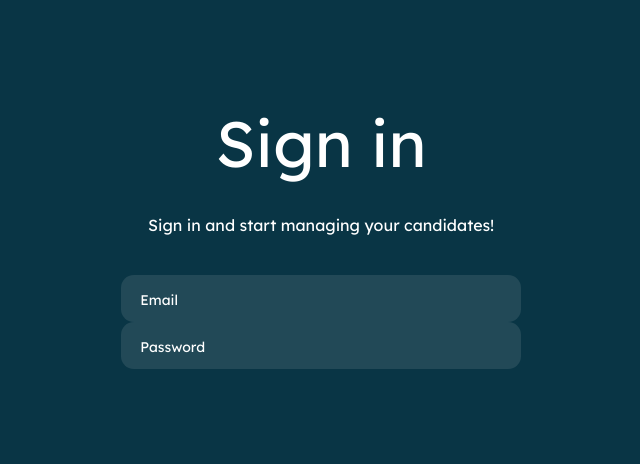
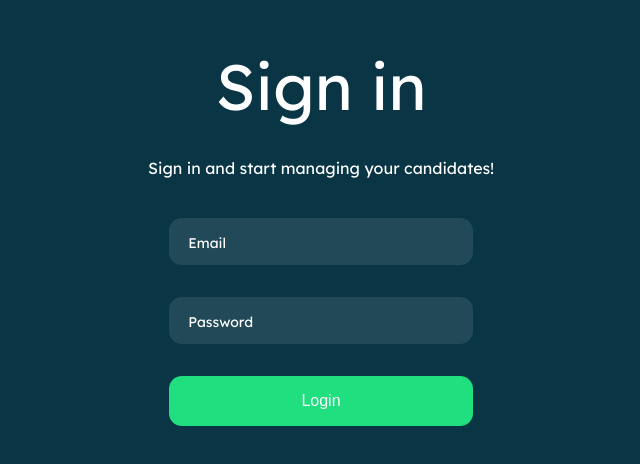
Before and after one commit to andrea-mono/my-first-react-app, a React (Create React App) app: page / in a window 1280 px wide. Shown: the part 164-628 px from the top of the page, without its empty margins (319-959 px from the left). Built offline with nearby package versions, Linux system fonts and the light colour scheme.

Commit message:
feat: button

```diff
--- /dev/null
+++ b/src/components/Button/Button.module.scss
@@ -0,0 +1,14 @@
+.button {
+  font-size: 1rem;
+  color: #FFF;
+  background: #20DF7F;
+  padding: 1rem 1.2rem;
+  border: none;
+  border-radius: 0.8rem;
+  outline: none;
+  cursor: pointer;
+
+  &:active {
+    background: #07d06c;
+  }
+}
--- /dev/null
+++ b/src/components/Button/Button.tsx
@@ -0,0 +1,15 @@
+import React from 'react';
+import classes from './Button.module.scss'
+
+interface ButtonProps {
+    type?: 'submit' | 'button';
+    label: string;
+}
+
+const Button: React.FC<ButtonProps> = props => (
+    <button type={props.type || 'button'} className={classes.button}>
+        {props.label}
+    </button>
+);
+
+export default Button;
--- a/src/components/LoginForm/LoginForm.module.scss
+++ b/src/components/LoginForm/LoginForm.module.scss
@@ -1,3 +1,7 @@
 .login-form {
   width: 100%;
+  padding: 0 3rem;
+  display: flex;
+  flex-direction: column;
+  gap: 2rem;
 }
--- a/src/components/LoginForm/LoginForm.tsx
+++ b/src/components/LoginForm/LoginForm.tsx
@@ -1,6 +1,7 @@
 import React, { useState } from 'react';
 import classes from './LoginForm.module.scss'
 import Input from "../Input/Input";
+import Button from "../Button/Button";
 
 const LoginForm: React.FC = props => {
     const [email, setEmail] = useState('');
@@ -22,6 +23,7 @@ const LoginForm: React.FC = props => {
         <form className={classes['login-form']} onSubmit={submitHandler}>
             <Input id="email" label="Email" type="text" value={email} onChange={emailChangeHandler} />
             <Input id="password" label="Password" type="password" value={password} onChange={passwordChangeHandler} />
+            <Button type="submit" label="Login" />
             {email} {password}
         </form>
     )
```
